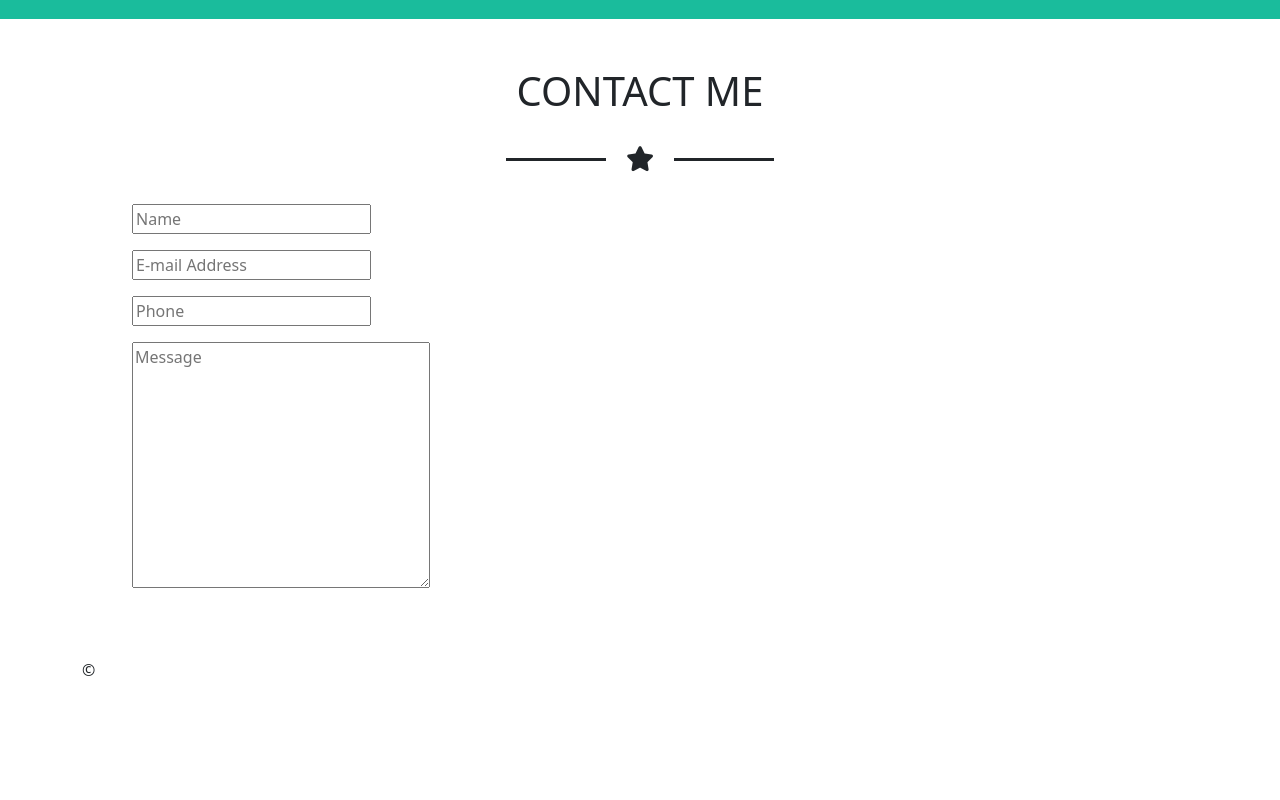
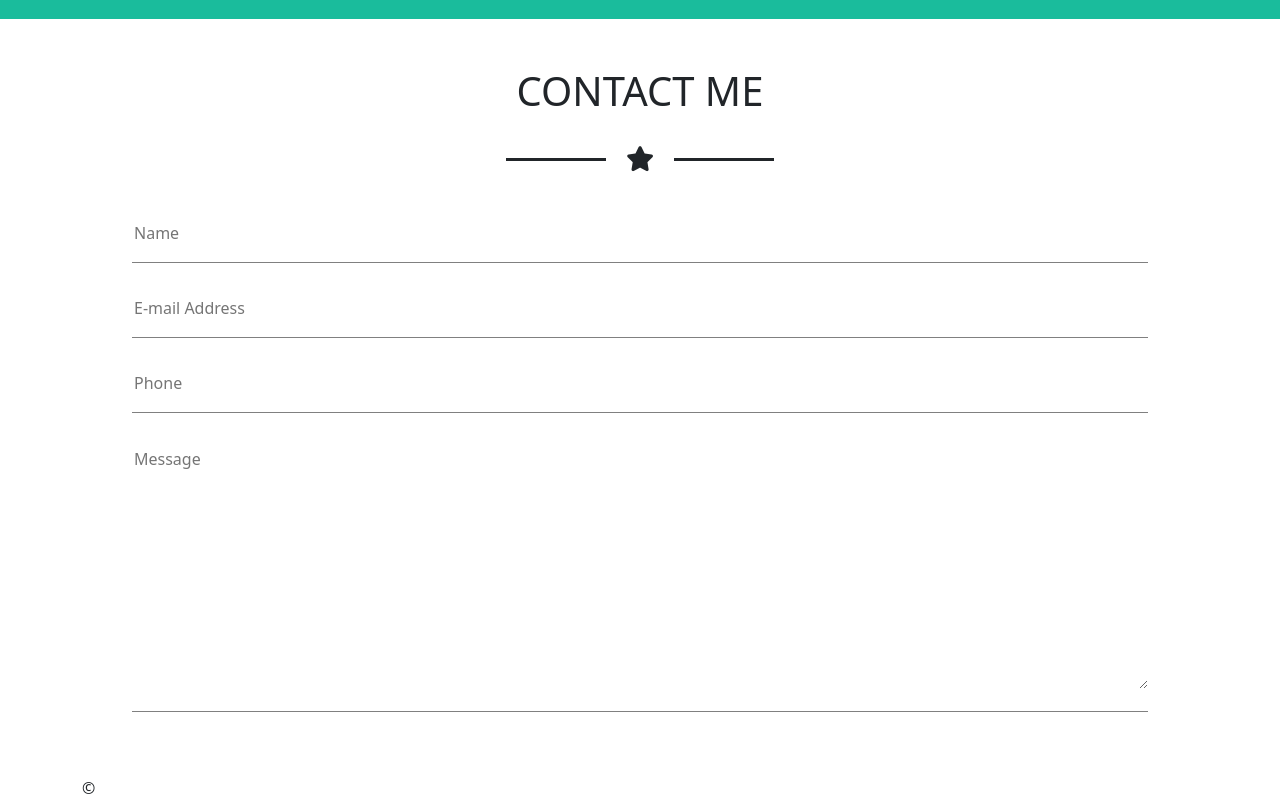
Before and after one commit to EnricoClem/html-css-bootstrap-freelancer, a plain HTML site: page index.html in a window 1280 px wide. Shown: the part 1802-2602 px from the top of the page. Before the commit the page ends 2484 px from the top, so only its background shows below. Drawn offline with nearby package versions, Linux system fonts and the light colour scheme.

Commit message:
ADD - contact form style

```diff
--- a/app.css
+++ b/app.css
@@ -52,6 +52,16 @@ a {
     padding: 0 70px;
 }
 
+.contact input,
+.contact textarea {
+    border: none;
+    width: 100%;
+}
+
+.contact p {
+    border-bottom: 1px solid gray;
+    padding: 1rem 0;
+}
 
 
 /* MEDIA QUERY _______________________________ */
```
